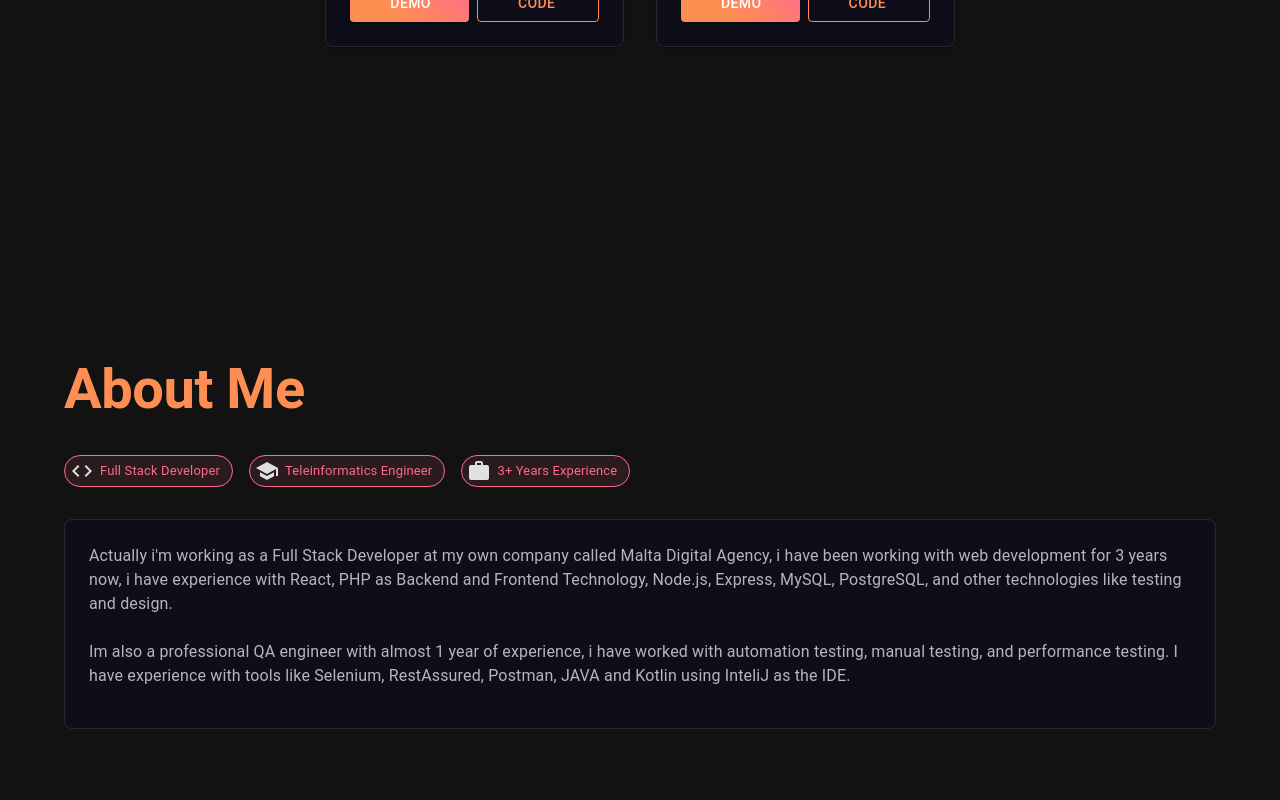
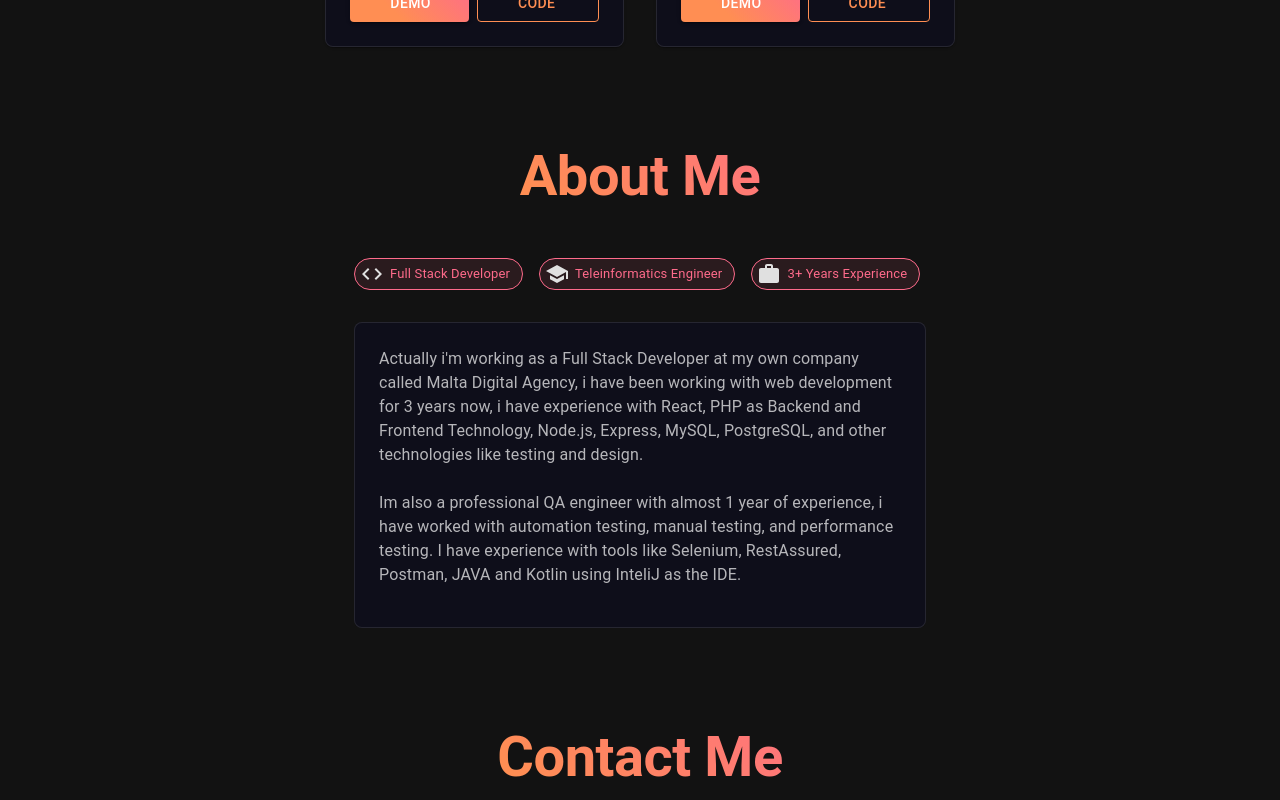
Before and after one commit to ByFabrii/dev-portfolio, a React (Vite) app: page / in a window 1280 px wide. Shown: the part 2400-3200 px from the top of the page. Built offline with nearby package versions, Linux system fonts and the light colour scheme.

Commit message:
About padding and center position fixed

```diff
--- a/src/components/sections/About.tsx
+++ b/src/components/sections/About.tsx
@@ -1,4 +1,4 @@
-import { Box, Typography, Container, Grid, Paper, Chip, Stack } from '@mui/material';
+import { Box, Typography, Grid, Paper, Chip, Stack } from '@mui/material';
 import { motion } from 'framer-motion';
 import { Code, School, Work } from '@mui/icons-material';
 
@@ -14,18 +14,16 @@ const About = () => {
       component="section"
       id="about"
       sx={{
-        minHeight: '100vh',
+        minHeight: 'auto',
         display: 'flex',
         alignItems: 'center',
-        justifyContent: 'center',
-        position: 'relative',
-        overflow: 'hidden',
+        justifyContent: 'center', // Add this
+        pb: 12,
       }}
     >
-      <Container maxWidth="lg">
-        <Grid container spacing={1} alignItems="center">
-
-          <Grid item xs={12} md={12}>
+      <Box maxWidth="lg" sx={{ mx: 'auto', px: 3 }}>
+        <Grid container spacing={1} justifyContent="center">
+          <Grid item xs={12} md={6}>
             <motion.div
               initial={{ opacity: 0, x: 50 }}
               whileInView={{ opacity: 1, x: 0 }}
@@ -40,8 +38,9 @@ const About = () => {
                   background: 'linear-gradient(45deg, #FF8E53 30%, #FE6B8B 90%)',
                   WebkitBackgroundClip: 'text',
                   WebkitTextFillColor: 'transparent',
-                  mb: 4
-                }}
+                  mb: 6,
+                  textAlign: 'center'
+              }}
               >
                 About Me
               </Typography>
@@ -83,7 +82,7 @@ const About = () => {
             </motion.div>
           </Grid>
         </Grid>
-      </Container>
+      </Box>
     </Box>
   );
 };
```
